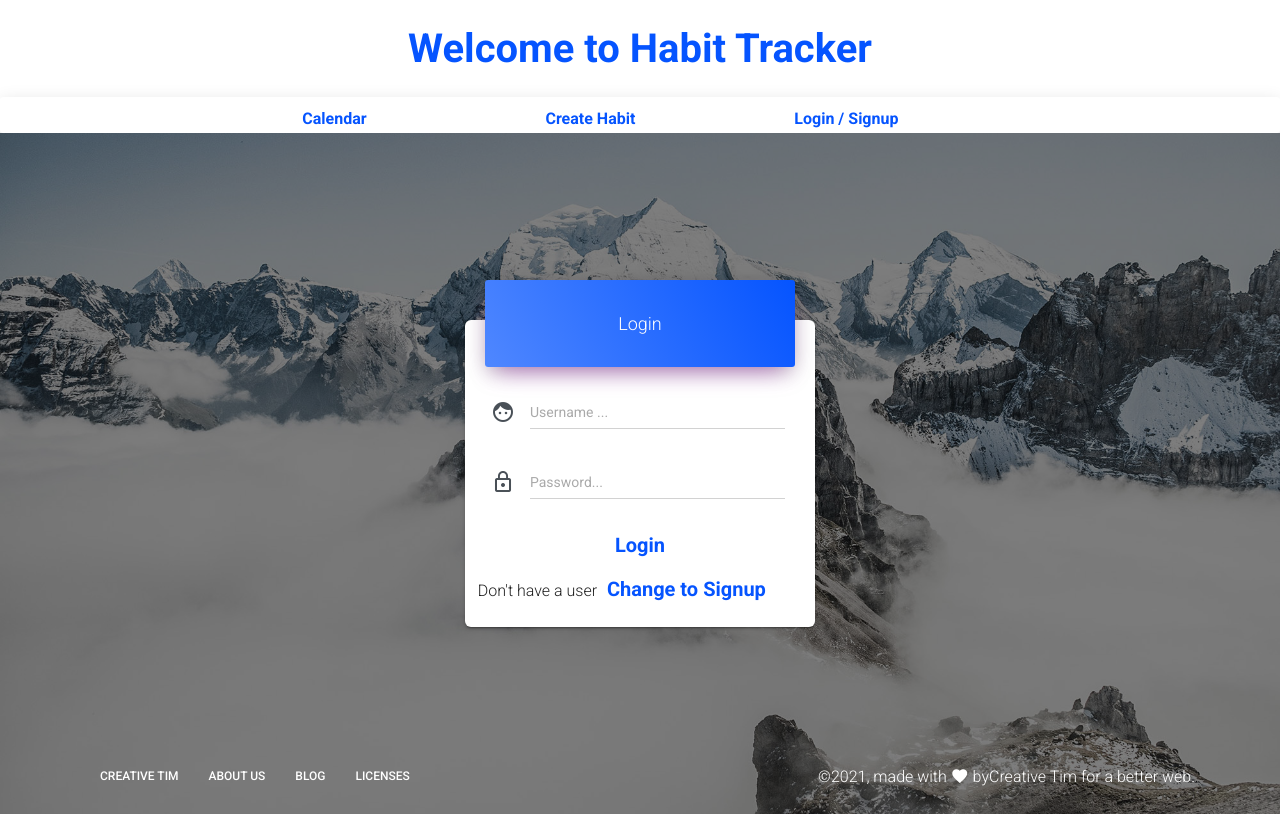
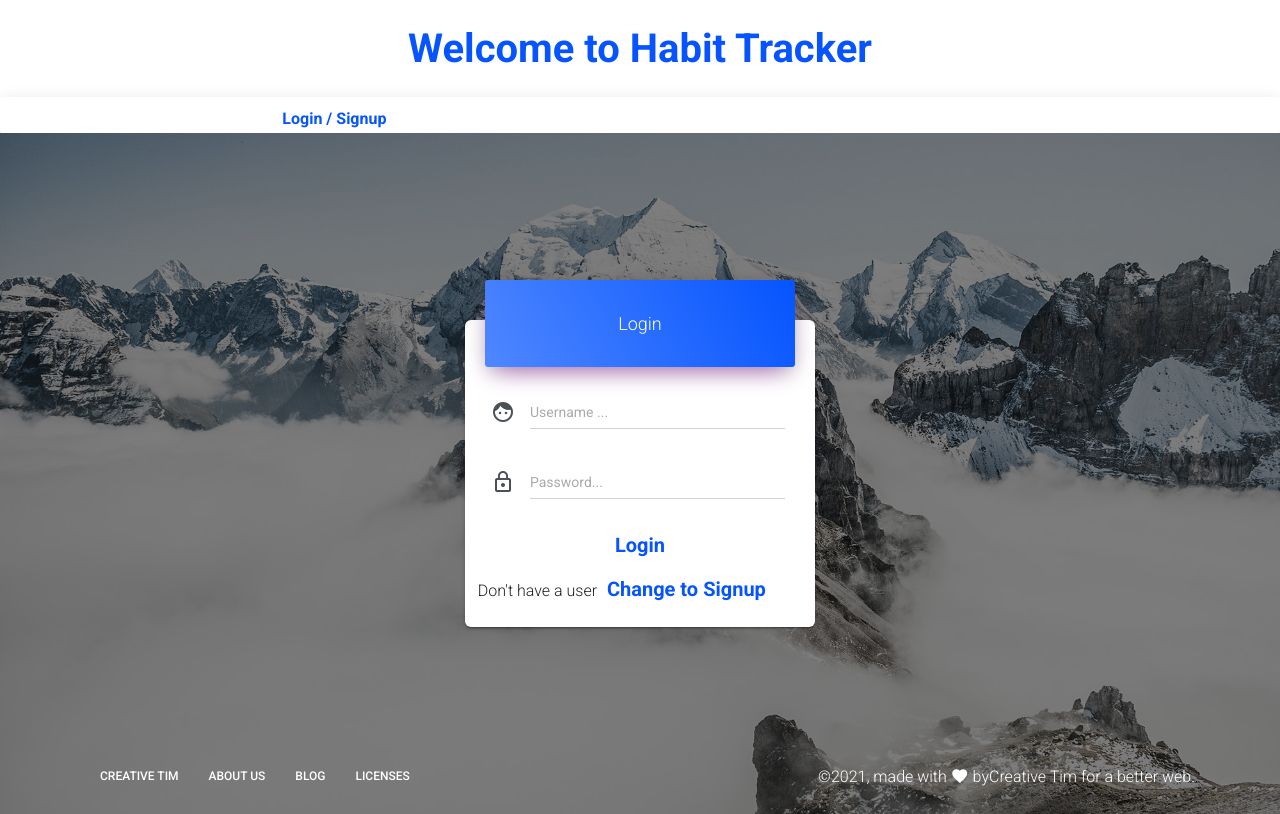
Before and after one commit to TrellinXp/habit-tracker-client, a React (Create React App) app: page / in a window 1280 px wide. Built offline with nearby package versions, Linux system fonts and the light colour scheme.

Commit message:
calender and create not showing when not logged in

```diff
--- a/src/components/navbar/Navbar.js
+++ b/src/components/navbar/Navbar.js
@@ -53,8 +53,11 @@ class Navbar extends React.Component {
             <nav className="navbar">
                 <div className="username">{this.props.userIsLoggedIn && `Hello ${this.props.userData.username}`}</div>
                 <ul className="navigation">
-                    {this.renderCalendar()}
-                    {this.renderCreateHabit()}
+
+                    {this.props.userIsLoggedIn
+                        ? this.renderCalendar() : "" }
+                       {this.props.userIsLoggedIn
+                        ? this.renderCreateHabit(): ""}
                     {this.props.userIsLoggedIn
                         ? this.renderLogoutLink()
                         : this.renderAuthLinks()
```
